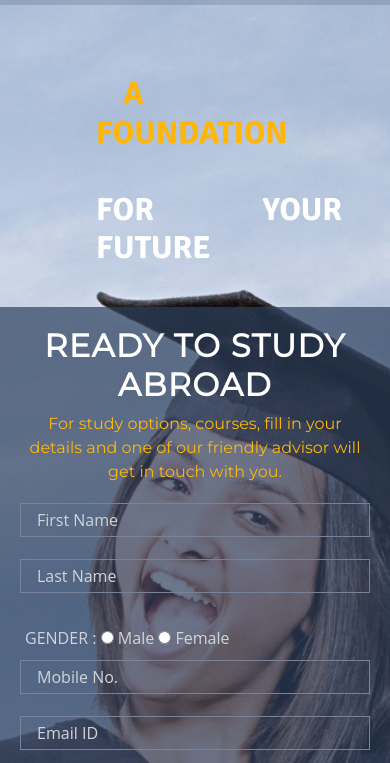
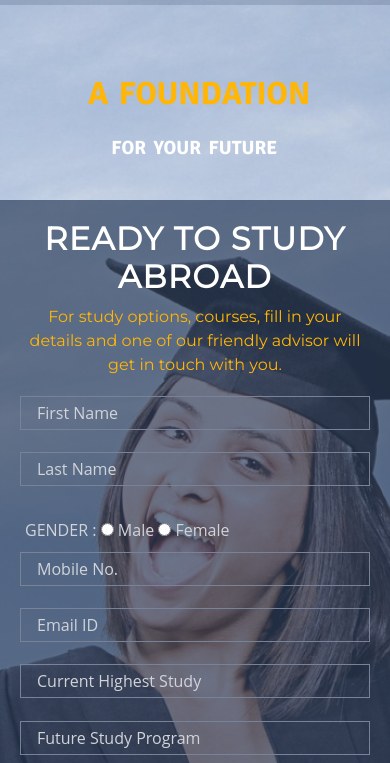
Before and after one commit to PRITAM47/edupathBootstrap, a plain HTML site: page index.html in a window 390 px wide. Shown: the part 81-844 px from the top of the page. Drawn offline with nearby package versions, Linux system fonts and the light colour scheme.

Commit message:
changing font size of header

```diff
--- a/css/style.css
+++ b/css/style.css
@@ -177,12 +177,21 @@ textarea {
     background-repeat: no-repeat;
   }
 
+
    .right-section h2 {
     font-size: 2em;
     /*font-weight: 600;*/
     margin-top: 1.2em;
-    margin-left: 3rem;
+    margin-left: 1.8rem;
+    word-spacing: 0.2rem;
+
   }
+
+  #right-head {
+    font-size: 1.2em;
+    margin-left: 3.3em;
+  }
+
 
   .left-section{
     margin-left: 0;
@@ -191,7 +200,7 @@ textarea {
 
    .card img {
     width: 40%;
-    margin-left: 5.6em;
+    margin-left: 6.2em;
   }
 
   .footer-section {
--- a/index.html
+++ b/index.html
@@ -49,7 +49,8 @@
       <div class="row">
         <div class="col-md-6 col-sm-12 col-12 right-section">
 
-          <h2> <span style="padding-left:0.5em;">a Foundation</span> </h2>
+
+          <h2> <span>a Foundation</span> </h2>
 
           <h2 id="right-head">for your Future</h2>
 
```
